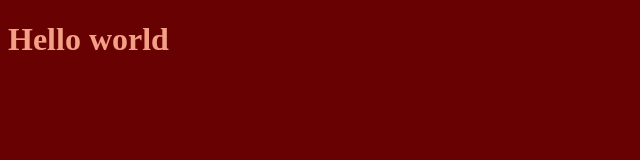
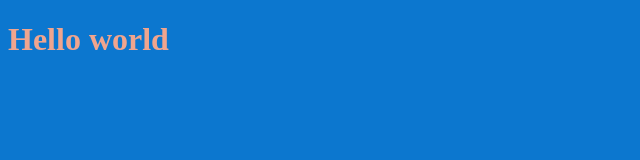
Before and after one commit to bobbydijon/exampleSite.github.io, a plain HTML site: page index.html in a window 1280 px wide. Shown: the whole page, without its empty margins (0-640 px from the left). Drawn offline with Linux system fonts and the light colour scheme.

Commit message:
background color update

```diff
--- a/style.css
+++ b/style.css
@@ -1,4 +1,4 @@
 body {
-    background-color: rgb(104, 2, 2);
+    background-color: rgb(12, 119, 207);
     color: rgba(250, 167, 139, 0.959);
 }
```
